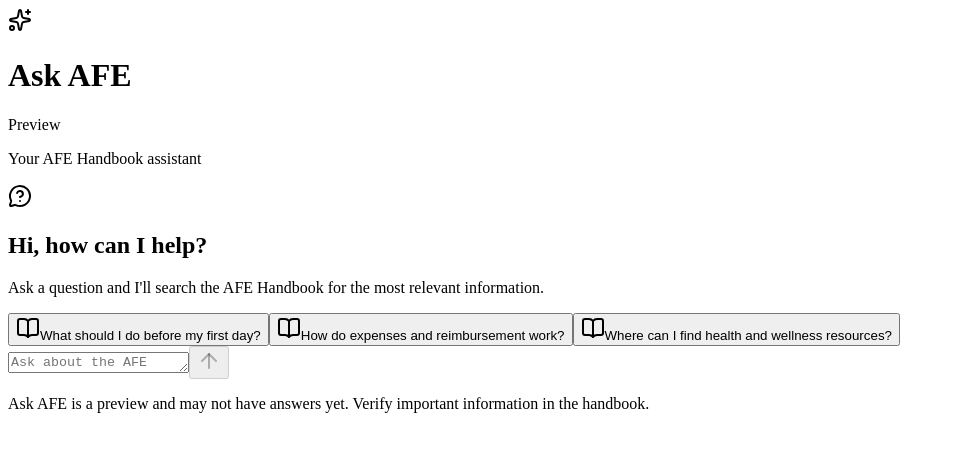
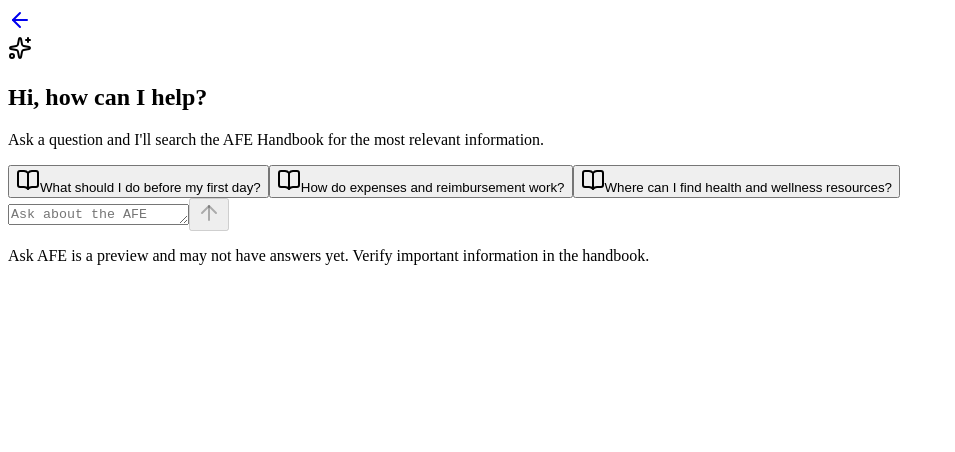
Before and after one commit to ZhaoSongZh7/afe-master-wiki, a Next.js app: page /ask-ai in a window 1280 px wide. Shown: the top 452 px of the page, without its empty margins (0-955 px from the left). Built offline with nearby package versions, Linux system fonts and the light colour scheme.

Commit message:
improved chatbot + added wiki info

```diff
--- a/package.json
+++ b/package.json
@@ -19,7 +19,9 @@
     "lucide-react": "^1.24.0",
     "next": "^16.2.10",
     "react": "^19.2.7",
-    "react-dom": "^19.2.7"
+    "react-dom": "^19.2.7",
+    "react-markdown": "10.1.0",
+    "remark-gfm": "4.0.1"
   },
   "devDependencies": {
     "@tailwindcss/postcss": "^4.3.2",
--- a/src/components/ask-ai-chat.tsx
+++ b/src/components/ask-ai-chat.tsx
@@ -1,13 +1,18 @@
 'use client';
 
 import { FormEvent, KeyboardEvent, useEffect, useRef, useState } from 'react';
-import { ArrowUp, BookOpen, MessageCircleQuestion, Sparkles } from 'lucide-react';
+import Link from 'next/link';
+import ReactMarkdown from 'react-markdown';
+import remarkGfm from 'remark-gfm';
+import { ArrowLeft, ArrowUp, BookOpen, Check, ClipboardCopy, Download, Sparkles, ThumbsDown, ThumbsUp } from 'lucide-react';
 
 type Message = {
   id: string;
   role: 'user' | 'assistant';
   content: string;
 };
+
+type Reaction = 'like' | 'dislike' | null;
 
 const suggestions = [
   'What should I do before my first day?',
@@ -19,6 +24,8 @@ export function AskAiChat() {
   const [messages, setMessages] = useState<Message[]>([]);
   const [input, setInput] = useState('');
   const [isStreaming, setIsStreaming] = useState(false);
+  const [reactions, setReactions] = useState<Record<string, Reaction>>({});
+  const [copiedId, setCopiedId] = useState<string | null>(null);
   const messagesEndRef = useRef<HTMLDivElement>(null);
 
   useEffect(() => {
@@ -105,49 +112,47 @@ export function AskAiChat() {
   }
 
   return (
-    <main className="relative flex min-h-[calc(100vh-4rem)] flex-1 overflow-hidden bg-[#f7f8fa] dark:bg-fd-background">
-      <div className="pointer-events-none absolute inset-x-0 top-0 h-64 bg-gradient-to-b from-[#e8efff] to-transparent dark:from-[#121d40]" />
-      <div className="relative mx-auto flex w-full max-w-5xl flex-1 flex-col px-4 sm:px-6">
-        <header className="flex items-center gap-3 border-b border-[#dfe3ea] py-5 dark:border-fd-border">
-          <span className="flex size-10 items-center justify-center rounded-xl bg-[#172b5f] text-white shadow-sm">
-            <Sparkles className="size-5" />
-          </span>
-          <div>
-            <div className="flex items-center gap-2">
-              <h1 className="font-semibold text-[#172b5f] dark:text-white">Ask AFE</h1>
-              <span className="rounded-full bg-[#e7edff] px-2 py-0.5 text-[11px] font-semibold uppercase tracking-wide text-[#3755a5] dark:bg-[#202e57] dark:text-[#b8c6f5]">
-                Preview
-              </span>
+    <main className="relative flex h-dvh flex-col overflow-hidden bg-[#f7f8fa] dark:bg-fd-background">
+      <div className="pointer-events-none absolute inset-x-0 top-0 h-72 bg-gradient-to-b from-[#e8efff] via-[#f2f5fd] to-transparent dark:from-[#121d40] dark:via-transparent" />
+      <div className="pointer-events-none absolute -top-24 left-1/2 h-64 w-[36rem] -translate-x-1/2 rounded-full bg-[#5272c9]/10 blur-3xl dark:bg-[#5272c9]/15" />
+      <div className="relative mx-auto flex w-full max-w-5xl flex-1 flex-col overflow-hidden px-4 sm:px-6">
+        <div className="shrink-0 pt-4">
+          <Link
+            href="/docs"
+            aria-label="Back to the wiki"
+            className="inline-flex size-10 items-center justify-center rounded-full border border-transparent text-[#172b5f] transition hover:border-[#dfe3ea] hover:bg-white hover:shadow-sm dark:text-fd-foreground dark:hover:border-fd-border dark:hover:bg-fd-card"
+          >
+            <ArrowLeft className="size-5" />
+          </Link>
         </div>
-            <p className="text-xs text-fd-muted-foreground">Your AFE Handbook assistant</p>
-          </div>
-        </header>
 
         <section
           aria-live="polite"
-          className="flex flex-1 flex-col overflow-y-auto py-8 sm:py-10"
+          className="flex min-h-0 flex-1 flex-col overflow-y-auto py-8 scrollbar-hide sm:py-10 [&]:[-ms-overflow-style:none] [&]:[scrollbar-width:none] [&::-webkit-scrollbar]:hidden"
         >
           {messages.length === 0 ? (
             <div className="my-auto flex flex-col items-center text-center">
-              <span className="flex size-16 items-center justify-center rounded-2xl bg-gradient-to-br from-[#172b5f] to-[#5272c9] text-white shadow-lg shadow-[#172b5f]/15">
-                <MessageCircleQuestion className="size-8" />
+              <span className="flex size-16 items-center justify-center rounded-2xl bg-gradient-to-br from-[#172b5f] to-[#5272c9] text-white shadow-lg shadow-[#172b5f]/20 ring-4 ring-white/60 dark:ring-white/5">
+                <Sparkles className="size-8" />
               </span>
-              <h2 className="mt-6 text-2xl font-semibold tracking-tight text-[#172b5f] dark:text-white sm:text-3xl">
+              <h2 className="mt-6 text-3xl font-semibold tracking-tight text-[#172b5f] dark:text-white sm:text-4xl">
                 Hi, how can I help?
               </h2>
-              <p className="mt-2 max-w-lg text-sm leading-6 text-fd-muted-foreground sm:text-base">
+              <p className="mt-3 max-w-lg text-sm leading-6 text-fd-muted-foreground sm:text-base">
                 Ask a question and I&apos;ll search the AFE Handbook for the most relevant information.
               </p>
 
-              <div className="mt-8 grid w-full max-w-3xl gap-3 sm:grid-cols-3">
+              <div className="mt-10 grid w-full max-w-3xl gap-3 sm:grid-cols-3">
                 {suggestions.map((suggestion) => (
                   <button
                     key={suggestion}
                     type="button"
                     onClick={() => void sendMessage(suggestion)}
-                    className="group flex min-h-28 flex-col justify-between rounded-2xl border border-[#dfe3ea] bg-white p-4 text-left text-sm font-medium text-[#172b5f] shadow-sm transition hover:-translate-y-0.5 hover:border-[#8ca3df] hover:shadow-md dark:border-fd-border dark:bg-fd-card dark:text-fd-foreground"
+                    className="group flex min-h-28 flex-col justify-between gap-3 rounded-2xl border border-[#dfe3ea] bg-white/80 p-4 text-left text-sm font-medium text-[#172b5f] shadow-sm backdrop-blur transition hover:-translate-y-0.5 hover:border-[#8ca3df] hover:shadow-md dark:border-fd-border dark:bg-fd-card dark:text-fd-foreground"
                   >
-                    <BookOpen className="size-5 text-[#5272c9] transition-transform group-hover:scale-110" />
+                    <span className="flex size-8 items-center justify-center rounded-lg bg-[#e7edff] text-[#3755a5] transition-colors group-hover:bg-[#5272c9] group-hover:text-white dark:bg-[#202e57] dark:text-[#b8c6f5]">
+                      <BookOpen className="size-4" />
+                    </span>
                     <span>{suggestion}</span>
                   </button>
                 ))}
@@ -161,18 +166,28 @@ export function AskAiChat() {
                   className={`flex gap-3 ${message.role === 'user' ? 'justify-end' : 'justify-start'}`}
                 >
                   {message.role === 'assistant' && (
-                    <span className="flex size-8 shrink-0 items-center justify-center rounded-lg bg-[#172b5f] text-white">
+                    <span className="flex size-8 shrink-0 items-center justify-center rounded-lg bg-gradient-to-br from-[#172b5f] to-[#5272c9] text-white shadow-sm">
                       <Sparkles className="size-4" />
                     </span>
                   )}
+                  <div className="flex max-w-[85%] flex-col sm:max-w-[70%]">
                     <div
                       className={
                         message.role === 'user'
-                        ? 'max-w-[85%] rounded-2xl rounded-br-md bg-[#172b5f] px-4 py-3 text-sm leading-6 text-white sm:max-w-[70%]'
-                        : 'max-w-[85%] rounded-2xl rounded-bl-md border border-[#dfe3ea] bg-white px-4 py-3 text-sm leading-6 text-fd-foreground shadow-sm dark:border-fd-border dark:bg-fd-card'
+                          ? 'whitespace-pre-wrap rounded-2xl rounded-br-md bg-[#172b5f] px-4 py-3 text-sm leading-6 text-white shadow-sm'
+                          : 'rounded-2xl rounded-bl-md border border-[#dfe3ea] bg-white px-4 py-3 text-sm leading-6 text-fd-foreground shadow-sm dark:border-fd-border dark:bg-fd-card'
                       }
                     >
-                    {message.content || (
+                      {message.role === 'assistant' && message.content ? (
+                        <div className="prose prose-sm max-w-none text-sm leading-6 [&_a]:text-[#3755a5] [&_a]:underline [&_a]:underline-offset-2 dark:[&_a]:text-[#b8c6f5] [&_pre]:overflow-x-auto [&>:first-child]:mt-0 [&>:last-child]:mb-0">
+                          <ReactMarkdown remarkPlugins={[remarkGfm]}>
+                            {message.content}
+                          </ReactMarkdown>
+                        </div>
+                      ) : (
+                        message.content
+                      )}
+                      {!message.content && (
                         <span className="inline-flex gap-1" aria-label="Generating response">
                           <span className="size-1.5 animate-bounce rounded-full bg-[#5272c9]" />
                           <span className="size-1.5 animate-bounce rounded-full bg-[#5272c9] [animation-delay:120ms]" />
@@ -183,6 +198,55 @@ export function AskAiChat() {
                         <span className="ml-1 inline-block h-4 w-0.5 animate-pulse bg-[#5272c9] align-middle" />
                       )}
                     </div>
+                    {message.role === 'assistant' && message.content && !isStreaming && (
+                      <div className="mt-1.5 flex items-center gap-1 pl-1">
+                        <button
+                          type="button"
+                          aria-label={copiedId === message.id ? 'Copied' : 'Copy response'}
+                          onClick={() => {
+                            void navigator.clipboard.writeText(message.content);
+                            setCopiedId(message.id);
+                            setTimeout(() => setCopiedId(null), 2000);
+                          }}
+                          className={`flex size-7 items-center justify-center rounded-md transition ${copiedId === message.id ? 'text-green-600 dark:text-green-400' : 'text-[#4a5568] hover:bg-[#e7edff] hover:text-[#172b5f] dark:text-fd-muted-foreground dark:hover:bg-fd-accent dark:hover:text-fd-foreground'}`}
+                        >
+                          {copiedId === message.id ? <Check className="size-4" /> : <ClipboardCopy className="size-4" />}
+                        </button>
+                        <button
+                          type="button"
+                          aria-label="Download response"
+                          onClick={() => {
+                            const blob = new Blob([message.content], { type: 'text/plain' });
+                            const url = URL.createObjectURL(blob);
+                            const a = document.createElement('a');
+                            a.href = url;
+                            a.download = 'response.txt';
+                            a.click();
+                            URL.revokeObjectURL(url);
+                          }}
+                          className="flex size-7 items-center justify-center rounded-md text-[#4a5568] transition hover:bg-[#e7edff] hover:text-[#172b5f] dark:text-fd-muted-foreground dark:hover:bg-fd-accent dark:hover:text-fd-foreground"
+                        >
+                          <Download className="size-4" />
+                        </button>
+                        <button
+                          type="button"
+                          aria-label="Like response"
+                          onClick={() => setReactions((prev) => ({ ...prev, [message.id]: prev[message.id] === 'like' ? null : 'like' }))}
+                          className={`flex size-7 items-center justify-center rounded-md transition ${reactions[message.id] === 'like' ? 'bg-[#e7edff] text-[#172b5f] dark:bg-fd-accent dark:text-fd-foreground' : 'text-[#4a5568] hover:bg-[#e7edff] hover:text-[#172b5f] dark:text-fd-muted-foreground dark:hover:bg-fd-accent dark:hover:text-fd-foreground'}`}
+                        >
+                          <ThumbsUp className="size-4" />
+                        </button>
+                        <button
+                          type="button"
+                          aria-label="Dislike response"
+                          onClick={() => setReactions((prev) => ({ ...prev, [message.id]: prev[message.id] === 'dislike' ? null : 'dislike' }))}
+                          className={`flex size-7 items-center justify-center rounded-md transition ${reactions[message.id] === 'dislike' ? 'bg-red-50 text-red-600 dark:bg-red-950 dark:text-red-400' : 'text-[#4a5568] hover:bg-[#e7edff] hover:text-[#172b5f] dark:text-fd-muted-foreground dark:hover:bg-fd-accent dark:hover:text-fd-foreground'}`}
+                        >
+                          <ThumbsDown className="size-4" />
+                        </button>
+                      </div>
+                    )}
+                  </div>
                 </div>
               ))}
               <div ref={messagesEndRef} />
@@ -190,7 +254,7 @@ export function AskAiChat() {
           )}
         </section>
 
-        <div className="sticky bottom-0 bg-gradient-to-t from-[#f7f8fa] via-[#f7f8fa] to-transparent pb-5 pt-5 dark:from-fd-background dark:via-fd-background">
+        <div className="shrink-0 pb-3 pt-3">
           <form
             onSubmit={handleSubmit}
             className="mx-auto flex w-full max-w-3xl items-end gap-2 rounded-2xl border border-[#cbd2df] bg-white p-2 shadow-[0_8px_30px_rgba(23,43,95,0.12)] focus-within:border-[#5272c9] focus-within:ring-2 focus-within:ring-[#5272c9]/15 dark:border-fd-border dark:bg-fd-card"
```
Also changed, not shown: src/app/ask-ai/page.tsx (renamed from src/app/(home)/ask-ai/page.tsx), 23 other files (tests, documents, lock files or other folders). Lines whose indentation alone changed are shown as unchanged.
